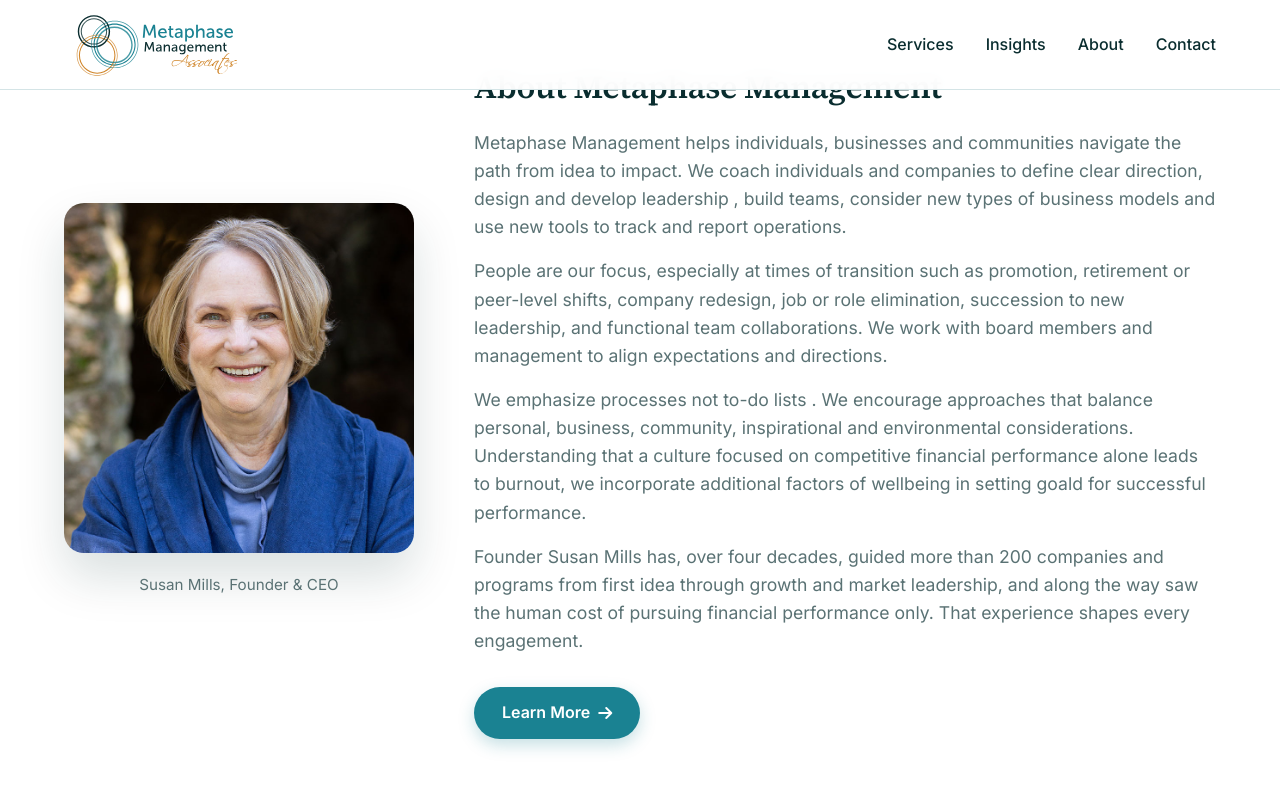
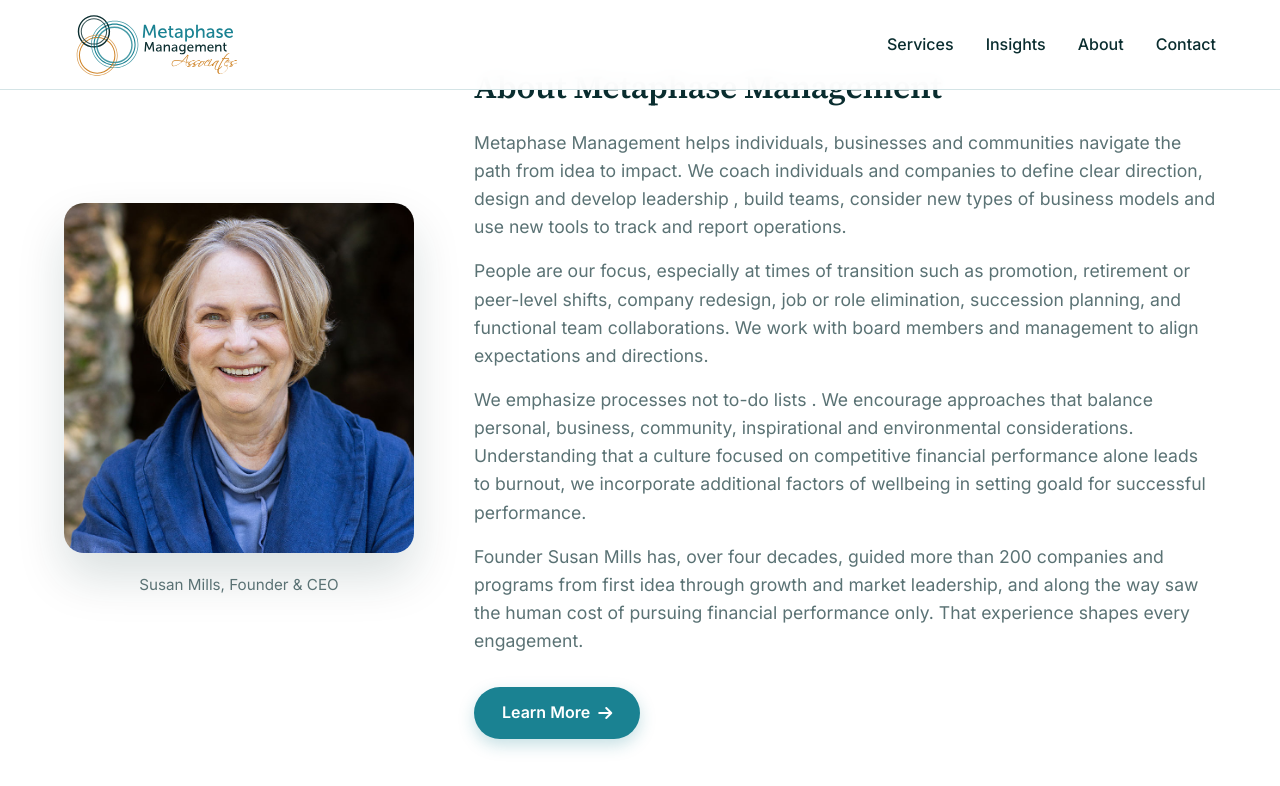
Before and after one commit to RPPLee/susan-website, a Jekyll site: the page built from index.html, in a window 1280 px wide and 900 px high, scrolled down 1630 px. Shown: the top 786 px of the window. Built offline with Jekyll 4.4.1, drawn with Linux system fonts in a browser that asks for light colours.

Commit message:
Update _data/home.yml in the editor

```diff
--- a/_data/home.yml
+++ b/_data/home.yml
@@ -33,9 +33,9 @@
 
       People are our focus, especially at times of transition such as promotion,
       retirement or peer-level shifts, company redesign, job or role
-      elimination, succession to new leadership, and functional team
-      collaborations.  We work with board members and management to align
-      expectations and directions.
+      elimination, succession planning, and functional team collaborations.  We
+      work with board members and management to align expectations and
+      directions.
 
 
       We emphasize processes not to-do lists . We encourage approaches  that
```
